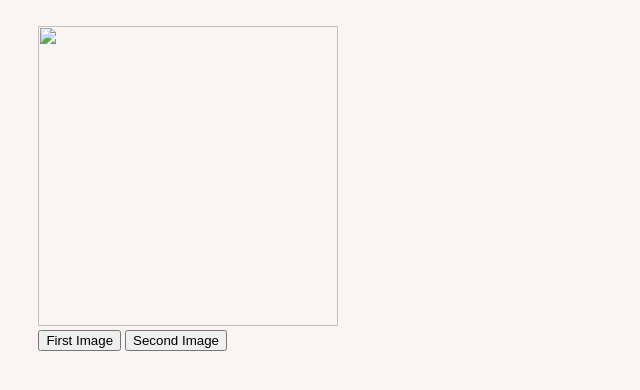
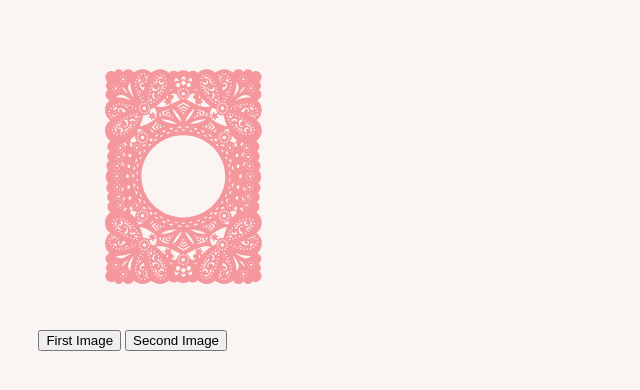
Before and after one commit to emilybluedorn/gdforweb, a plain HTML site: page testcode/index.html in a window 1280 px wide. Both pictures are taken after a click on the button "First Image". Shown: the whole page, without its empty margins (0-640 px from the left). Drawn offline with nearby package versions, Linux system fonts and the light colour scheme; files that its build step writes are made by us from their sources; a web font is replaced by a local one.

Commit message:
updates
updates

```diff
--- a/testcode/index.html
+++ b/testcode/index.html
@@ -22,7 +22,12 @@
   <button onClick="SecondImage()">Second Image</button>
 
   <script>
+
     var myImage=document.querySelector("#imageid");
+
+    function FirstImage() {
+      myImage.src="image1.svg";
+    }
 
   </script>
 
```
Also changed, not shown: testcode/image1.svg (added), testcode/image2.svg (added).
